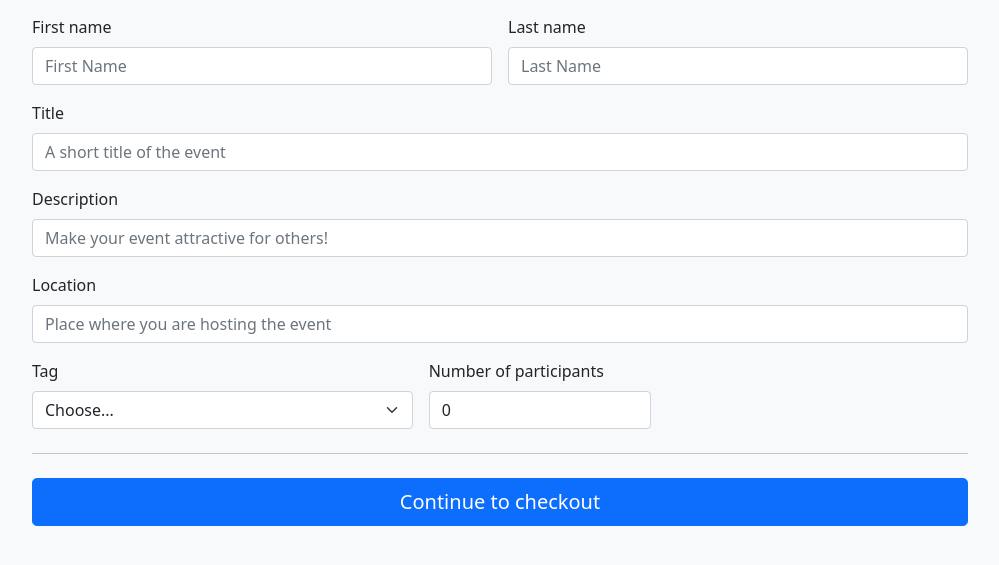
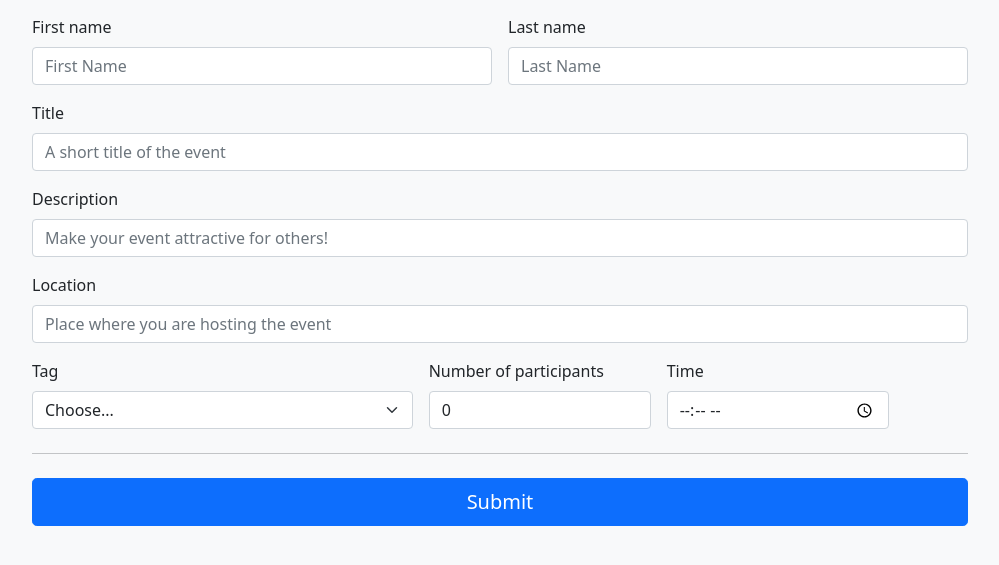
Before and after one commit to shanw25/hack110_https, a Flask app: page /post-request in a window 1280 px wide. Shown: the part 141-706 px from the top of the page, without its empty margins (140-1139 px from the left). Run offline with Flask 2, Linux system fonts and the light colour scheme.

Commit message:
new changes

```diff
--- a/app.py
+++ b/app.py
@@ -15,7 +15,7 @@ def index():
 def create_todo():
     if request.method == "POST":
         global todo_list
-        # global todo_count
+        global todo_count
 
         id: int = randint(0, 999)
         title: str = request.form['title']
@@ -36,7 +36,7 @@ def create_todo():
         todo_list.append(new_event)
 
         todo_count += 1
-
+        print(len(todo_list))
         return render_template("success.html", title=title, description=description, time=time, location=location, number=number, tag=tag)
     return render_template("post-request.html")
 
--- a/templates/post-request.html
+++ b/templates/post-request.html
@@ -94,7 +94,7 @@
       </div> -->
       <div class="col-md-12 col-lg-12">
         <!-- <h4 class="mb-3">Basic Information</h4> -->
-        <form class="needs-validation" novalidate>
+        <form method="post" class="needs-validation" novalidate>
           <div class="row g-3">
             <div class="col-sm-6">
               <label for="firstName" class="form-label">First name</label>
@@ -180,6 +180,14 @@
                 Number of participants is required.
               </div>
             </div>
+
+            <div class="col-md-3">
+              <label for="time" class="form-label">Time</label>
+              <input type="time" class="form-control" id="time" name="time" required>
+              <div class="invalid-feedback">
+                Number of participants is required.
+              </div>
+            </div>
           </div>
 
           <!-- <hr class="my-4">
@@ -250,7 +258,7 @@
 
           <hr class="my-4">
 
-          <button class="w-100 btn btn-primary btn-lg" type="submit">Continue to checkout</button>
+          <input class="w-100 btn btn-primary btn-lg" type="submit">
         </form>
       </div>
     </div>
```
